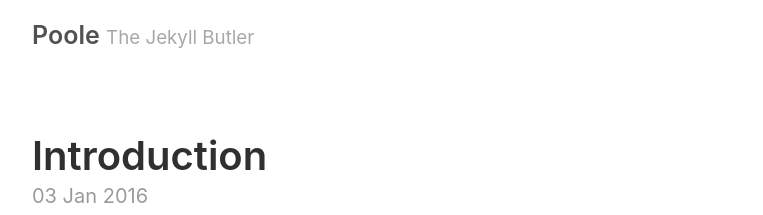
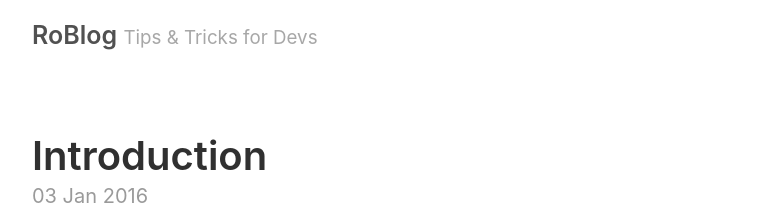
Before and after one commit to RobertDeSonier/RoBlog, a Jekyll site: the page built from index.html, in a window 1280 px wide. Shown: the top 215 px of the page, without its empty margins (258-1021 px from the left). Built offline with Jekyll 4.4.1, drawn with Linux system fonts in a browser that asks for light colours; the list of posts is cut into pages by our own code; part of the change alters nothing that is shown.

Commit message:
Update config for RoBlog

```diff
--- a/_config.yml
+++ b/_config.yml
@@ -2,9 +2,9 @@
 permalink:           pretty
 
 # Setup
-title:               Poole
-tagline:             The Jekyll Butler
-url:                 http://getpoole.com
+title:               RoBlog
+tagline:             Tips & Tricks for Devs
+url:
 paginate:            1
 baseurl:             "https://robertdesonier.github.io/RoBlog/"
 
@@ -17,16 +17,16 @@ sass:
 
 # About/contact
 author:
-  name:              Mark Otto
-  url:               https://twitter.com/mdo
-  email:             markdotto@gmail.com
+  name:              Robert Desonier
+  url:               https://github.com/RobertDeSonier
+  email:             rob.desonier@yahoo.com
 
 # Custom vars
-version:             2.0.0
+version:             1.0.0
 github:
-  repo:              https://github.com/poole/poole
+  repo:              https://github.com/RobertDeSonier/RoBlog
 
 # Gems
-gems:
+plugins:
   - jekyll-paginate
   - jekyll-gist
```
